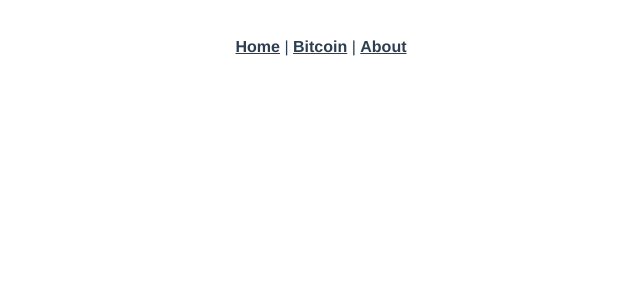
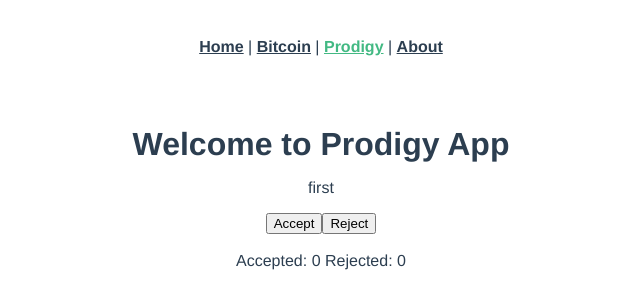
Before and after one commit to smanjil/vue-cli3, a Vue app: page /prodigy in a window 1280 px wide. Shown: the top 308 px of the page, without its empty margins (319-959 px from the left). Built offline with nearby package versions, Linux system fonts and the light colour scheme.

Commit message:
separate prodigy component, sent sentence through api

```diff
--- a/src/App.vue
+++ b/src/App.vue
@@ -3,6 +3,7 @@
     <div id="nav">
       <router-link to="/">Home</router-link> |
       <router-link to="/bitcoin">Bitcoin</router-link> |
+      <router-link to="/prodigy">Prodigy</router-link> |
       <router-link to="/about">About</router-link>
     </div>
     <router-view/>
--- /dev/null
+++ b/src/components/ProdigyDesc.vue
@@ -0,0 +1,22 @@
+
+<template>
+    <div class="prodigymsg">
+        <h1>{{ msg }}</h1>
+    </div>
+</template>
+
+<script>
+export default {
+    name: "ProdigyDesc",
+    props: {
+        msg: String
+    }
+};
+</script>
+
+<!-- Add "scoped" attribute to limit CSS to this component only -->
+<style scoped>
+    h1 {
+        margin: 40px 0 0;
+    }
+</style>
--- /dev/null
+++ b/src/components/Transition.vue
@@ -0,0 +1,102 @@
+
+
+<template>
+    <div class="transition">
+        <transition-group name="list" tag="p">
+            <span v-for="(item, index) in items" v-bind:key="item" class="list-item">
+                <span v-if="index == beginIndex">
+                    {{ item }}
+                </span>
+            </span>
+        </transition-group>
+        <span>{{ completedMsg }}</span>
+
+        <button id="acceptbtn" v-on:click="accepted">Accept</button>
+        <button id="rejectbtn" v-on:click="rejected">Reject</button> <br><br>
+
+        <span>Accepted: </span> {{ acceptNum }}
+        <span>Rejected: </span> {{ rejectNum }}
+    </div>
+</template>
+
+<script>
+    import $ from 'jquery';
+    export default {
+        name: 'Transition',
+
+        data () {
+            return {
+                items: ['first', 'second', 'third', 'fourth', 'fifth'],
+                beginIndex: 0,
+                acceptNum: 0,
+                rejectNum: 0,
+                completedMsg: '',
+                sentence: ''
+            }
+        },
+
+        methods: {
+            submitSentence: function () {
+                let formData = new FormData();
+                formData.append('sentence', this.sentence);
+
+                this.axios.post('http://127.0.0.1:5000/api/post/sentence',
+                  formData,
+                  {
+                    headers: {
+                        'Content-Type': 'multipart/form-data'
+                    }
+                  }
+                ).then(function(){
+                  console.log('SUCCESS!!');
+                })
+                .catch(function(){
+                  console.log('FAILURE!!');
+                });
+            },
+
+            accepted: function () {
+                this.beginIndex++;
+                this.acceptNum++;
+
+                this.sentence = this.items[this.beginIndex - 1];
+                this.submitSentence();
+
+                if (this.beginIndex == this.items.length){
+                    $('#acceptbtn').hide();
+                    $('#rejectbtn').hide();
+                    this.completedMsg = 'Completed!';
+                }
+            },
+
+            rejected: function () {
+                this.beginIndex++;
+                this.rejectNum++;
+
+                this.sentence = this.items[this.beginIndex - 1];
+                this.submitSentence(this.sentence);
+
+                if (this.beginIndex == this.items.length){
+                    $('#acceptbtn').hide();
+                    $('#rejectbtn').hide();
+                    this.completedMsg = 'Completed!';
+                }
+            }
+        }
+    }
+</script>
+
+<style>
+    .list-item {
+        display: inline-block;
+    }
+
+    .list-enter-active, .list-leave-active {
+        transition: all 1s;
+    }
+
+    .list-enter, .list-leave-to /* .list-leave-active below version 2.1.8 */ {
+        opacity: 0;
+        transform: translateY(30px);
+    }
+</style>
--- a/src/router.js
+++ b/src/router.js
@@ -30,6 +30,15 @@ export default new Router({
       // which is lazy-loaded when the route is visited.
       component: () =>
         import(/* webpackChunkName: "bitcoin" */ "./views/Bitcoin.vue")
+    },
+    {
+      path: "/prodigy",
+      name: "prodigy",
+      // route level code-splitting
+      // this generates a separate chunk (about.[hash].js) for this route
+      // which is lazy-loaded when the route is visited.
+      component: () =>
+        import(/* webpackChunkName: "prodigy" */ "./views/Prodigy.vue")
     }
   ]
 });
--- /dev/null
+++ b/src/views/Prodigy.vue
@@ -0,0 +1,21 @@
+
+<template>
+    <div class="prodigy">
+        <ProdigyDesc msg="Welcome to Prodigy App"/>
+        <Transition />
+    </div>
+</template>
+
+<script>
+    // @ is an alias to /src
+    import ProdigyDesc from "@/components/ProdigyDesc.vue";
+    import Transition from "@/components/Transition.vue";
+
+    export default {
+      name: "prodigy",
+      components: {
+        ProdigyDesc,
+        Transition
+      }
+    };
+</script>
```
Also changed, not shown: 1 other file (tests, documents, lock files or other folders).
